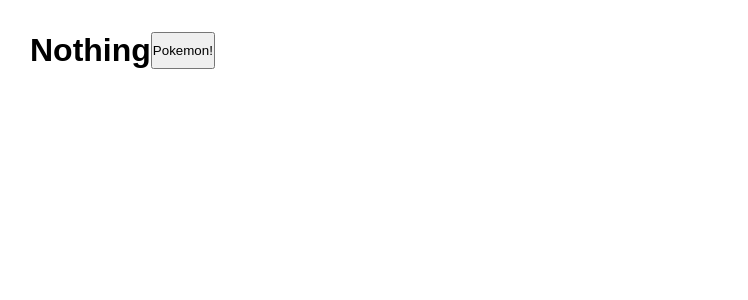
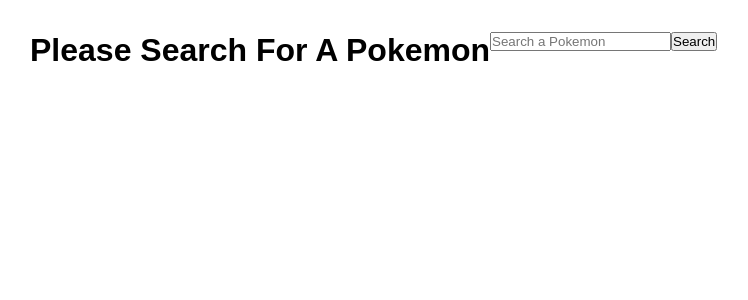
Before and after one commit to RaccoonNW/PokeDex, a React (Create React App) app: page / in a window 1280 px wide. Shown: the top 300 px of the page, without its empty margins (2-750 px from the left). Built offline with nearby package versions, Linux system fonts and the light colour scheme; the HTML template or start-up script is replaced by a standard one.

Commit message:
added basic searchbar for testing

```diff
--- a/src/App.css
+++ b/src/App.css
@@ -46,29 +46,39 @@
   box-shadow: 0 8px 16px 0;
 }
 
+@keyframes mymove {
+  from {background-color: red;}
+  to {background-color: blue;}
+}
+
 .card-name {
   display: flex;
   flex: 1 1 5%;
   width: 90%;
-  /* width: 90%;
-  max-height: 5%; */
   margin-left: auto;
   margin-right: auto;
-  background-color: red;
-  justify-content: space-evenly;
+  justify-content: space-between ;
   align-self: center;
+  background: red;
+  animation: mymove 5s infinite;
+  /* background-image:
+    linear-gradient(to bottom right, #ff0000, #cc0000, #3b4cca, #ffde00, #b3a125)
+  ; */
 
+}
+
+.card-name h3 {
+  padding-left: 3%;
+}
+
+.card-name h4 {
+  padding-right: 3%
 }
 
 .card-img {
   width: 90%;
-  /* height: 40%; */
-  /* position: relative; */
   display: flex;
   flex: 1 1 40%;
-  /* background-image:
-    radial-gradient(red, yellow, green)
-  ; */
   justify-self: center;
   justify-content: center;
   margin-left: auto;
--- a/src/App.js
+++ b/src/App.js
@@ -1,14 +1,17 @@
 import { useEffect, useState } from 'react';
 import './App.css';
 import Card from './Card';
+import Search from './Search';
 
 function App() {
 
   const [pokemon, setPokemon] = useState()
+  const [search, setSearch] = useState()
 
 
-  function handleClick() {
-    fetch('https://pokeapi.co/api/v2/pokemon/charizard')
+  function handleClick(e) {
+    e.preventDefault()
+    fetch(`https://pokeapi.co/api/v2/pokemon/${search}`)
     .then((r) => r.json())
     .then((data) => setPokemon(data))
   }
@@ -18,7 +21,7 @@
   return (
     <div className="wrapper">
       <Card pokemon={pokemon}/>
-      <button onClick={handleClick}>Pokemon!</button>
+      <Search setSearch={setSearch} handleClick={handleClick}/>
     </div>
   );
 }
--- a/src/Card.js
+++ b/src/Card.js
@@ -50,7 +50,7 @@
         )
     } else {
         return (
-            <h1>Nothing</h1>
+            <h1>Please Search For A Pokemon</h1>
         )
     }
 }
--- /dev/null
+++ b/src/Search.js
@@ -0,0 +1,23 @@
+function Search({setSearch, handleClick}) {
+
+    function handleChange(e) {
+        setSearch(e.target.value)
+    }
+
+    return (
+        <div>
+            <form>
+                <input
+                    type="text"
+                    id="poke-search"
+                    placeholder="Search a Pokemon"
+                    name="search"
+                    onChange={handleChange}
+                />
+                <button onClick={handleClick}>Search</button>
+            </form>
+        </div>
+    )
+}
+
+export default Search
```
